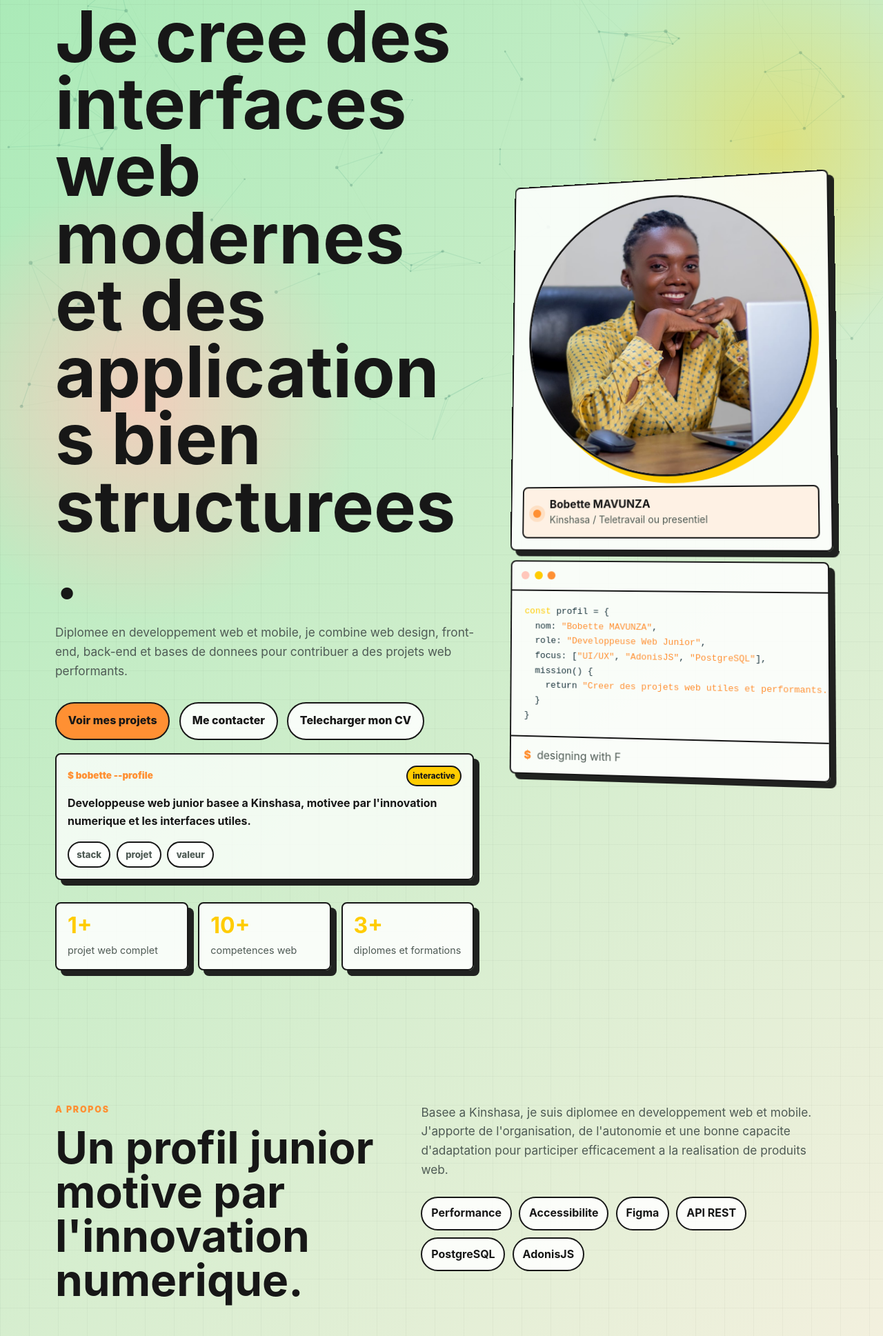
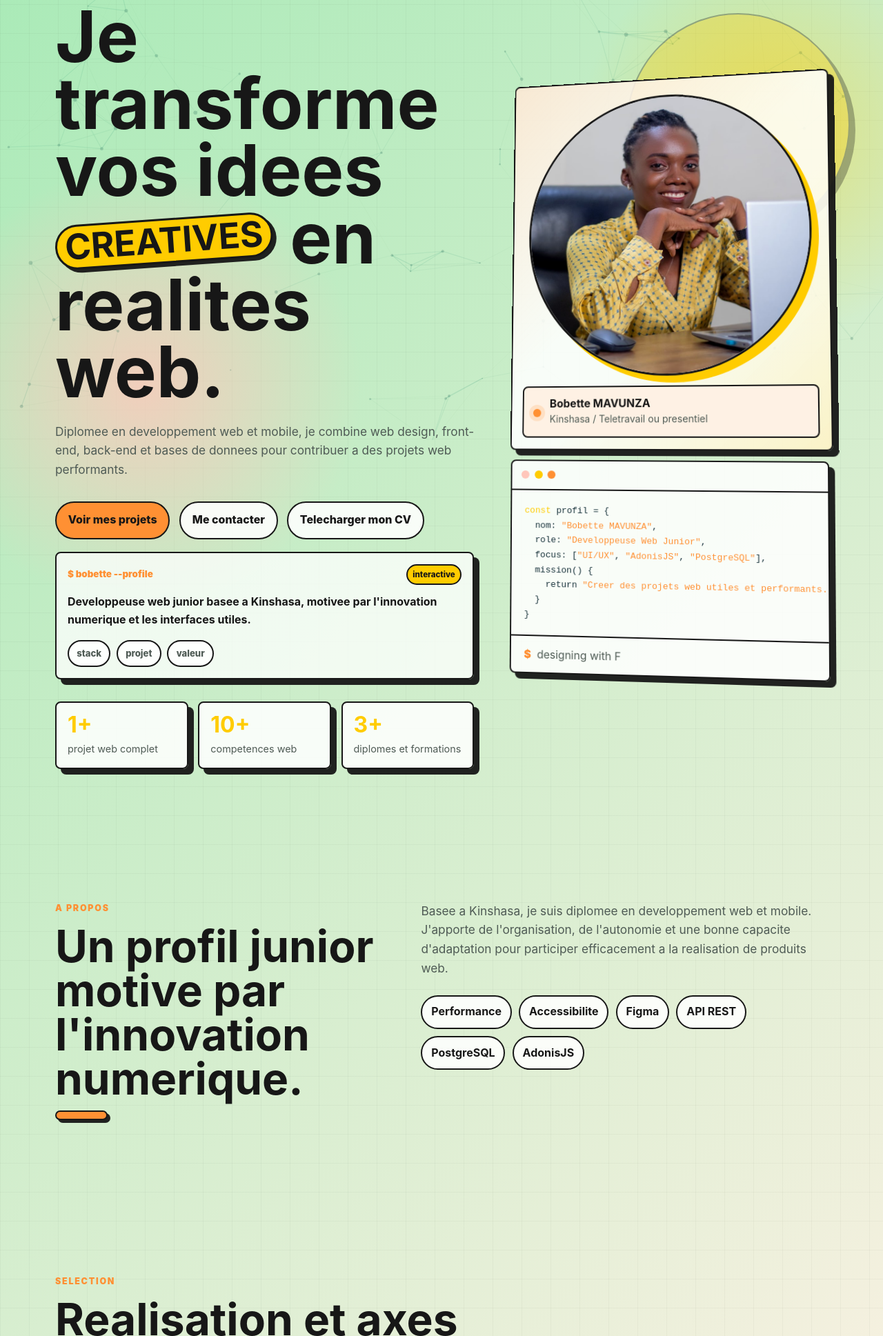
Before and after one commit to boby-mav/portfolio_bobettemavunza, a plain HTML site: page index.html in a window 1280 px wide. Shown: the part 162-2099 px from the top of the page at 69% size. Drawn offline with Linux system fonts and the light colour scheme.

Commit message:
Finish hero visual polish

```diff
--- a/index.html
+++ b/index.html
@@ -33,7 +33,7 @@
       <section class="hero section" id="accueil">
         <div class="hero-copy reveal">
           <p class="eyebrow">Developpeuse Web Junior</p>
-          <h1>Je cree des interfaces web modernes et des applications bien structurees.</h1>
+          <h1>Je transforme vos idees <span class="hero-pill">creatives</span> en realites web.</h1>
           <p class="hero-text">
             Diplomee en developpement web et mobile, je combine web design, front-end,
             back-end et bases de donnees pour contribuer a des projets web performants.
--- a/styles.css
+++ b/styles.css
@@ -170,12 +170,27 @@ a {
 }
 
 .hero {
+  position: relative;
   display: grid;
   grid-template-columns: minmax(0, 1.02fr) minmax(320px, 0.78fr);
   align-items: center;
   gap: 3rem;
   min-height: calc(100vh - 76px);
   padding-top: 3rem;
+}
+
+.hero::before {
+  content: "";
+  position: absolute;
+  inset: 6rem -2rem auto auto;
+  width: min(28vw, 320px);
+  aspect-ratio: 1;
+  border: 2px solid var(--text);
+  border-radius: 50%;
+  background: var(--accent-2);
+  box-shadow: 8px 8px 0 rgba(23, 23, 23, 0.95);
+  opacity: 0.32;
+  z-index: -1;
 }
 
 .eyebrow {
@@ -200,6 +215,22 @@ h1 {
   font-size: clamp(2.5rem, 8vw, 6.4rem);
   line-height: 0.95;
   letter-spacing: 0;
+}
+
+.hero-pill {
+  display: inline-flex;
+  align-items: center;
+  border: 3px solid var(--text);
+  border-radius: 999px;
+  padding: 0.06em 0.22em 0.1em;
+  background: var(--accent-2);
+  box-shadow: 5px 5px 0 rgba(23, 23, 23, 0.95);
+  color: var(--text);
+  font-size: 0.5em;
+  line-height: 1;
+  text-transform: uppercase;
+  transform: rotate(-4deg) translateY(-0.08em);
+  vertical-align: middle;
 }
 
 h2 {
@@ -379,6 +410,16 @@ body.light .quick-terminal {
   transition: transform 300ms ease;
 }
 
+.profile-card::before {
+  content: "";
+  position: absolute;
+  inset: 0;
+  background:
+    linear-gradient(135deg, rgba(255, 144, 51, 0.18), transparent 45%),
+    linear-gradient(315deg, rgba(255, 204, 0, 0.2), transparent 42%);
+  pointer-events: none;
+}
+
 .profile-card:hover {
   transform: rotateX(0deg) rotateY(0deg) translateY(-6px);
 }
@@ -392,6 +433,7 @@ body.light .quick-terminal {
   background: var(--surface-strong);
   box-shadow: 10px 10px 0 var(--accent-2);
   margin: 0.45rem;
+  z-index: 1;
 }
 
 .profile-image-wrap img {
@@ -404,6 +446,7 @@ body.light .quick-terminal {
 }
 
 .profile-info {
+  position: relative;
   display: flex;
   align-items: center;
   gap: 0.8rem;
@@ -412,6 +455,7 @@ body.light .quick-terminal {
   border-radius: 8px;
   padding: 0.85rem;
   background: #fef1e4;
+  z-index: 1;
 }
 
 .profile-info strong,
@@ -561,6 +605,18 @@ body.light pre {
   margin-bottom: 2rem;
 }
 
+.section-heading h2::after {
+  content: "";
+  display: block;
+  width: 72px;
+  height: 10px;
+  margin-top: 0.85rem;
+  border: 2px solid var(--text);
+  border-radius: 999px;
+  background: var(--accent);
+  box-shadow: 4px 4px 0 rgba(23, 23, 23, 0.95);
+}
+
 .project-toolbar {
   display: flex;
   flex-wrap: wrap;
@@ -594,11 +650,12 @@ body.light pre {
 .project {
   overflow: hidden;
   border-radius: 8px;
-  transition: transform 200ms ease, opacity 220ms ease;
+  transition: transform 200ms ease, opacity 220ms ease, box-shadow 200ms ease;
 }
 
 .project:hover {
   transform: translateY(-8px);
+  box-shadow: 12px 12px 0 rgba(23, 23, 23, 0.95);
 }
 
 .project.is-hidden {
@@ -914,6 +971,12 @@ body.light pre {
     padding-top: 4rem;
   }
 
+  .hero::before {
+    inset: 8rem 1rem auto auto;
+    width: 190px;
+    opacity: 0.22;
+  }
+
   .code-window {
     transform: none;
   }
@@ -977,6 +1040,11 @@ body.light pre {
   h1 {
     font-size: clamp(2.35rem, 13vw, 3.35rem);
     line-height: 1.02;
+  }
+
+  .hero-pill {
+    border-width: 2px;
+    box-shadow: 3px 3px 0 rgba(23, 23, 23, 0.95);
   }
 
   h2 {
@@ -1073,8 +1141,8 @@ body.light pre {
 
   .project-screenshot,
   .project-screenshot img {
-    height: 190px;
-    min-height: 190px;
+    height: 205px;
+    min-height: 205px;
   }
 
   .hero-stats div,
@@ -1132,8 +1200,8 @@ body.light pre {
 
   .project-screenshot,
   .project-screenshot img {
-    height: 168px;
-    min-height: 168px;
+    height: 180px;
+    min-height: 180px;
   }
 
   .profile-image-wrap {
```
